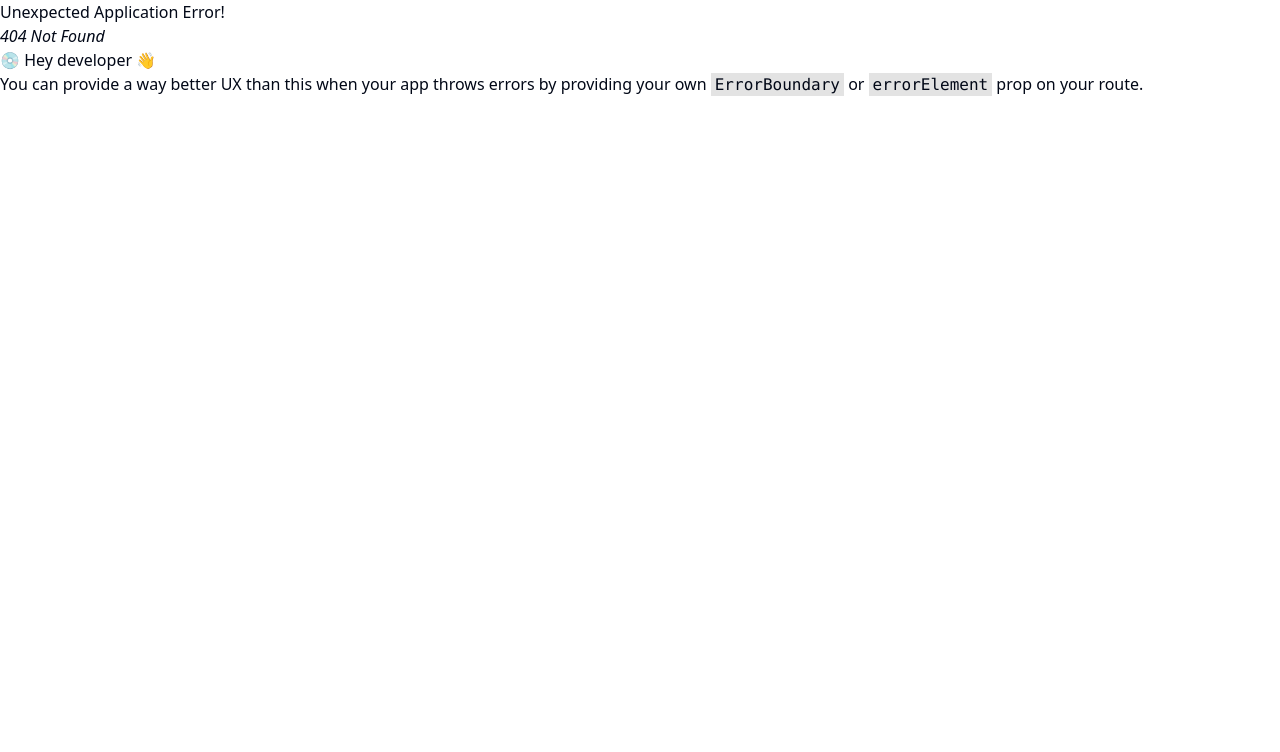
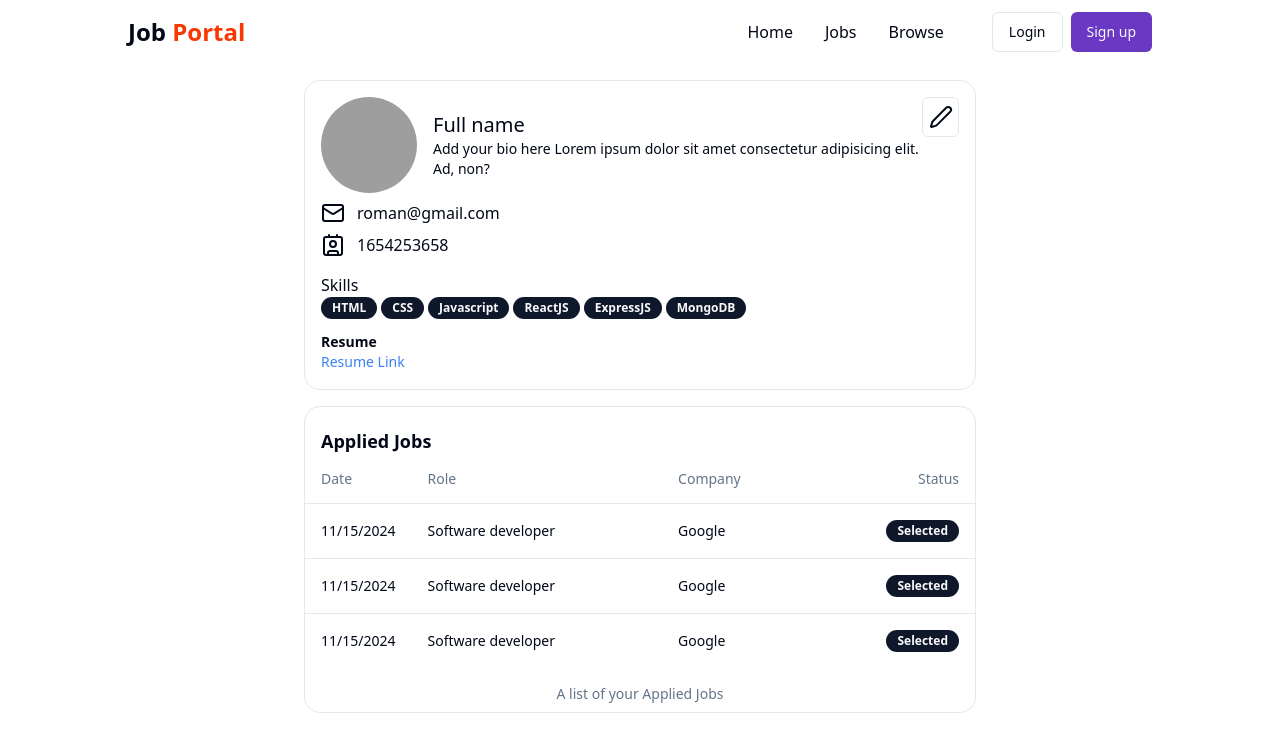
Before and after one commit to Mr-shubham1/mern-job, a React (Vite) app in the folder frontend/: page /profile in a window 1280 px wide. Before the commit this address had no page. Shown: the top 752 px of the page. Built offline with nearby package versions, Linux system fonts and the light colour scheme; grey boxes are pictures that could not be loaded.

Commit message:
6 hr 30 minutes

```diff
--- /dev/null
+++ b/frontend/src/components/AppliedJobTable.jsx
@@ -0,0 +1,33 @@
+import React from 'react'
+import { Table, TableBody, TableCaption, TableCell, TableFooter, TableHead, TableHeader, TableRow } from './ui/table';
+import { Badge } from './ui/badge';
+
+const AppliedJobTable = () => {
+  return (
+    <div className='mb-2'>
+      <Table>
+      <TableCaption>A list of your Applied Jobs</TableCaption>
+      <TableHeader>
+        <TableRow>
+          <TableHead className="w-[100px]">Date</TableHead>
+          <TableHead>Role</TableHead>
+          <TableHead>Company</TableHead>
+          <TableHead className="text-right">Status</TableHead>
+        </TableRow>
+      </TableHeader>
+      <TableBody>
+        {[1,2,3].map((item,index) => (
+          <TableRow key={index}>
+            <TableCell className="font-medium">11/15/2024</TableCell>
+            <TableCell>Software developer</TableCell>
+            <TableCell>Google</TableCell>
+            <TableCell className="text-right"><Badge>Selected</Badge></TableCell>
+          </TableRow>
+        ))}
+      </TableBody>
+    </Table>
+    </div>
+  )
+}
+
+export default AppliedJobTable;
--- a/frontend/src/components/Job.jsx
+++ b/frontend/src/components/Job.jsx
@@ -3,8 +3,11 @@
 import { Bookmark, Ghost } from "lucide-react";
 import { Badge } from "./ui/badge";
 import { Avatar, AvatarImage } from "./ui/avatar";
+import { useNavigate } from "react-router-dom";
 
+const jobid = "sdfghjhgfd";
 const Job = () => {
+  const navigate = useNavigate();
   return (
     <div className="p-2 w-[240px] border border-gray-100 shadow-xl bg-white rounded-md">
       <div className="flex items-center justify-between">
@@ -38,7 +41,7 @@
         <Badge className={"text-[#7209b7] "} variant={Ghost} >24 LPA</Badge>
       </div>
       <div className="flex items-center gap-4 mt-4">
-        <Button variant="outline">Details</Button>
+        <Button onClick={(e)=>navigate(`/description/${jobid}`)} variant="outline">Details </Button>
         <Button className="bg-[#7209b7]">Save for later</Button>
       </div>
     </div>
--- /dev/null
+++ b/frontend/src/components/JobDescription.jsx
@@ -0,0 +1,41 @@
+import React from "react";
+import { Badge } from "./ui/badge";
+import { Ghost } from "lucide-react";
+import { Button } from "./ui/button";
+
+const JobDescription = () => {
+  const isApplied = false;
+  return (
+    <div className="max-w-4xl mx-auto my-10">
+      <div className="flex justify-between">
+        <div>
+          <h1 className="font-bold text-xl">Front end eveloper</h1>
+          <div className="flex items-center gap-2 mt-4">
+            <Badge className={"text-blue-700  "} variant={Ghost}>
+              12 Positions
+            </Badge>
+            <Badge className={"text-[#F83002] "} variant={Ghost}>
+              Part Time
+            </Badge>
+            <Badge className={"text-[#7209b7] "} variant={Ghost}>
+              24 LPA
+            </Badge>
+          </div>
+        </div>
+        <Button  className={`rounded-lg ${isApplied?" bg-gray-600 cursor-not-allowed":"bg-[#7209b7] hover:bg-[#5f32ad]"}`}>{isApplied?"already applied":"Apply now"}</Button>
+      </div>
+      <h1 className="border-b-2 border-b-gray-300 font-medium py-4">Job Description</h1>
+      <div className="my-4">
+        <h1 className="font-bold my-1">Role: <span className="pl-4 font-normal text-gray-800">Front end developer</span></h1>
+        <h1 className="font-bold my-1">Location: <span className="pl-4 font-normal text-gray-800">Hydarabad</span></h1>
+        <h1 className="font-bold my-1">Description: <span className="pl-4 font-normal text-gray-800">Lorem ipsum dolor sit . Iste, exercitationem. Lorem ipsum dolor sit elit. Pariatur ex optio soluta qui a omnis quae earum adipisci quia saepe libero repudiandae expedita atque eius quasi ea nostrum, natus reiciendis?</span></h1>
+        <h1 className="font-bold my-1">Experience: <span className="pl-4 font-normal text-gray-800">2 Years</span></h1>
+        <h1 className="font-bold my-1">Salary: <span className="pl-4 font-normal text-gray-800">12 LPA</span></h1>
+        <h1 className="font-bold my-1">Total Applicants: <span className="pl-4 font-normal text-gray-800">40</span></h1>
+        <h1 className="font-bold my-1">Posted Date: <span className="pl-4 font-normal text-gray-800">16/11/24</span></h1>
+      </div>
+    </div>
+  );
+};
+
+export default JobDescription;
--- /dev/null
+++ b/frontend/src/components/Profile.jsx
@@ -0,0 +1,78 @@
+import React from "react";
+import Navbar from "./shared/Navbar";
+import { Avatar, AvatarImage } from "./ui/avatar";
+import { Contact, Mail, Pen } from "lucide-react";
+import { Button } from "./ui/button";
+import { Badge } from "./ui/badge";
+import { Label } from "./ui/label";
+import AppliedJobTable from "./AppliedJobTable";
+
+
+const skills = ["HTML","CSS","Javascript","ReactJS","ExpressJS","MongoDB"]
+const Profile = () => {
+    const isResume = true;
+  return (
+    <div>
+      <Navbar />
+      <div className=" max-w-2xl mx-auto bg-white border border-gray-200 rounded-2xl my-4 p-4">
+        <div className="flex justify-between">
+          <div className="flex items-center gap-4">
+            <Avatar className="h-24 w-24">
+              <AvatarImage
+                src="https://www.shutterstock.com/image-vector/circle-line-simple-design-logo-600nw-2174926871.jpg"
+                alt="@shadcn"
+              />
+            </Avatar>
+            <div>
+              <h1 className="font-medium text-xl">Full name</h1>
+              <p className="text-sm">
+                Add your bio here Lorem ipsum dolor sit amet consectetur
+                adipisicing elit. Ad, non?
+              </p>
+            </div>
+          </div>
+          <Button className="text-right" variant="outline" size="icon">
+            <Pen />
+          </Button>
+        </div>
+        <div className="my-2">
+          <div className="flex items-center gap-3 my-2">
+            <Mail />
+            <span>roman@gmail.com</span>
+          </div>
+          <div className="flex items-center gap-3 my-2">
+            <Contact />
+            <span>1654253658</span>
+          </div>
+        </div>
+        <div className="my-4">
+            <h1>Skills</h1>
+            <div className="flex items-center gap-1">
+            {
+                skills.length!==0? skills.map((item , index)=>{
+                    return (
+                        <Badge key={index}>{item}</Badge>
+                    )
+                }) : <span>NA</span>
+            }
+            </div>
+        </div>
+        <div className="flex flex-col">
+            <Label className="font-bold">Resume</Label>
+            <div>
+            {
+                isResume ? <a target="blank" href="" className="text-sm text-blue-500 hover:underline">Resume Link</a> : <span>NA</span>
+            }
+            </div>
+        </div>
+      </div>
+      <div className="max-w-2xl mx-auto border border-gray-200 bg-white rounded-2xl mb-6">
+            <h1 className="font-bold text-lg mt-5 pl-4">Applied Jobs</h1>
+            {/* Applied Job Table */}
+            <AppliedJobTable/>
+        </div>
+    </div>
+  );
+};
+
+export default Profile;
--- a/frontend/src/components/shared/Navbar.jsx
+++ b/frontend/src/components/shared/Navbar.jsx
@@ -60,7 +60,7 @@
                 <div className="flex flex-col items-start mt-2">
                   <div className="flex items-center">
                     <User2 />
-                    <Button variant="link">View profile</Button>
+                    <Button variant="link"> <Link to="/profile">View profile</Link></Button>
                   </div>
                   <div className="flex items-center">
                     <LogOut />
--- /dev/null
+++ b/frontend/src/components/ui/table.jsx
@@ -0,0 +1,83 @@
+import * as React from "react"
+
+import { cn } from "@/lib/utils"
+
+const Table = React.forwardRef(({ className, ...props }, ref) => (
+  <div className="relative w-full overflow-auto">
+    <table
+      ref={ref}
+      className={cn("w-full caption-bottom text-sm", className)}
+      {...props} />
+  </div>
+))
+Table.displayName = "Table"
+
+const TableHeader = React.forwardRef(({ className, ...props }, ref) => (
+  <thead ref={ref} className={cn("[&_tr]:border-b", className)} {...props} />
+))
+TableHeader.displayName = "TableHeader"
+
+const TableBody = React.forwardRef(({ className, ...props }, ref) => (
+  <tbody
+    ref={ref}
+    className={cn("[&_tr:last-child]:border-0", className)}
+    {...props} />
+))
+TableBody.displayName = "TableBody"
+
+const TableFooter = React.forwardRef(({ className, ...props }, ref) => (
+  <tfoot
+    ref={ref}
+    className={cn("border-t bg-muted/50 font-medium [&>tr]:last:border-b-0", className)}
+    {...props} />
+))
+TableFooter.displayName = "TableFooter"
+
+const TableRow = React.forwardRef(({ className, ...props }, ref) => (
+  <tr
+    ref={ref}
+    className={cn(
+      "border-b transition-colors hover:bg-muted/50 data-[state=selected]:bg-muted",
+      className
+    )}
+    {...props} />
+))
+TableRow.displayName = "TableRow"
+
+const TableHead = React.forwardRef(({ className, ...props }, ref) => (
+  <th
+    ref={ref}
+    className={cn(
+      "h-12 px-4 text-left align-middle font-medium text-muted-foreground [&:has([role=checkbox])]:pr-0",
+      className
+    )}
+    {...props} />
+))
+TableHead.displayName = "TableHead"
+
+const TableCell = React.forwardRef(({ className, ...props }, ref) => (
+  <td
+    ref={ref}
+    className={cn("p-4 align-middle [&:has([role=checkbox])]:pr-0", className)}
+    {...props} />
+))
+TableCell.displayName = "TableCell"
+
+const TableCaption = React.forwardRef(({ className, ...props }, ref) => (
+  <caption
+    ref={ref}
+    className={cn("mt-4 text-sm text-muted-foreground", className)}
+    {...props} />
+))
+TableCaption.displayName = "TableCaption"
+
+export {
+  Table,
+  TableHeader,
+  TableBody,
+  TableFooter,
+  TableHead,
+  TableRow,
+  TableCell,
+  TableCaption,
+}
```
Also changed, not shown: frontend/src/App.jsx (+11 -0 lines).
